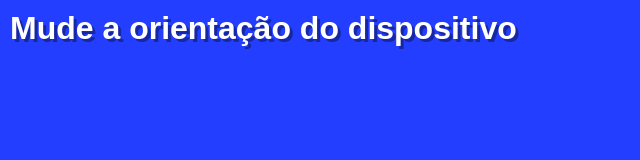
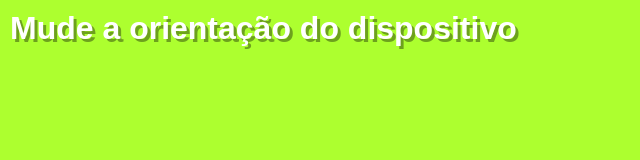
Before and after one commit to gabigg03/media-queries, a plain HTML site: page mq002/index.html in a window 1280 px wide. Shown: the whole page, without its empty margins (0-640 px from the left). Drawn offline with Linux system fonts and the light colour scheme.

Commit message:
ta certo

```diff
--- a/mq002/index.html
+++ b/mq002/index.html
@@ -5,8 +5,8 @@
     <meta name="viewport" content="width=device-width, initial-scale=1.0">
     <title>Media query</title>
     <link rel="stylesheet" href="estilos/style.css" media="all"> <!-- media all é configuração geral -->
-    <link rel="stylesheet" href="estilos/retrato.css" media="screen and (orientacion: portrait)">
-    <link rel="stylesheet" href="estilos/paisagem.css" media="screen and (orientacion: landscape)">
+    <link rel="stylesheet" href="estilos/retrato.css" media="screen and (orientation: portrait)">
+    <link rel="stylesheet" href="estilos/paisagem.css" media="screen and (orientation: landscape)">
     <!-- vc pode usar a media type com a media features -->
 
 </head>
```
